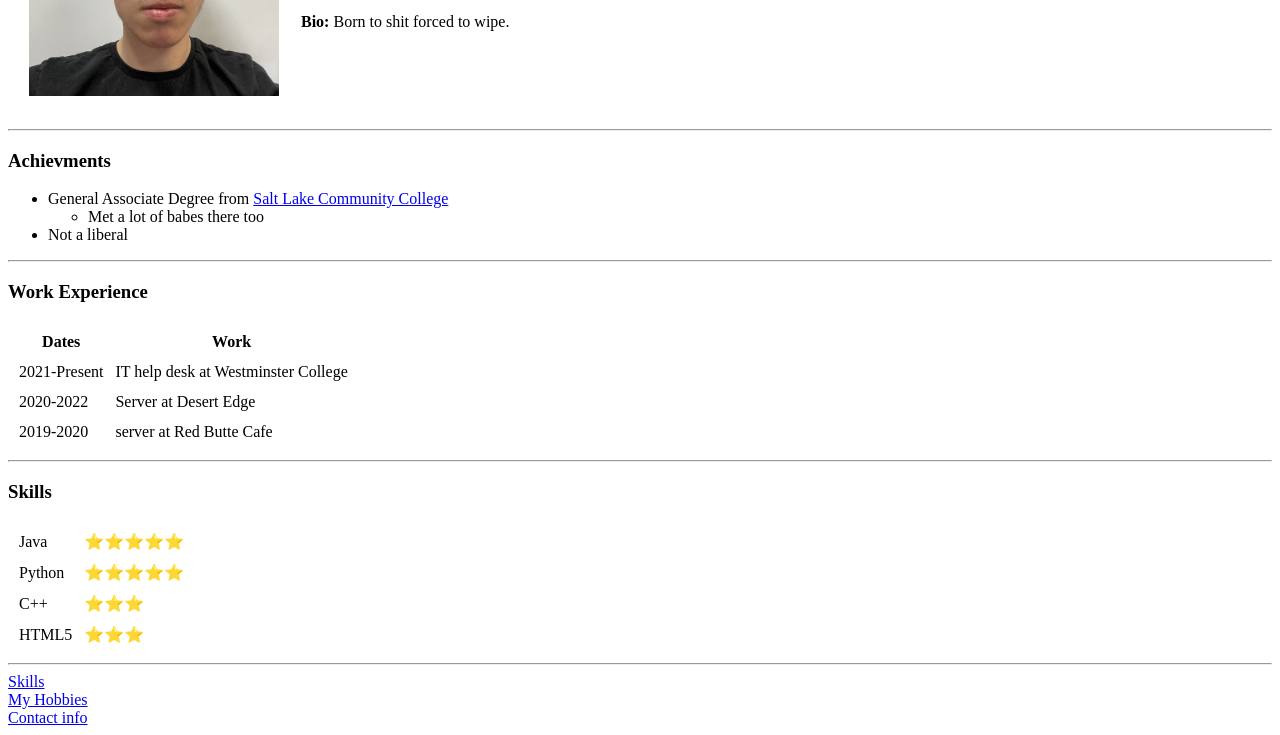
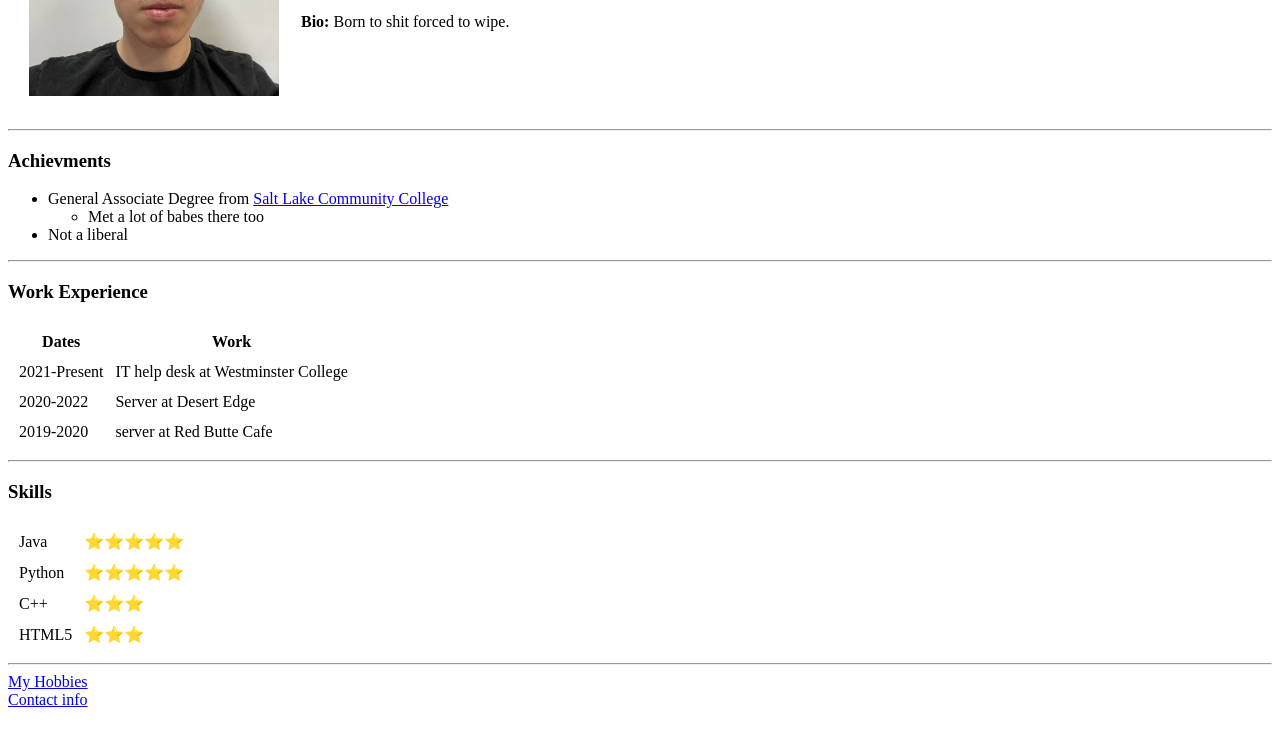
Before and after one commit to Nathan-Hutton/cv, a plain HTML site: page index.html in a window 1280 px wide. Shown: the part 183-918 px from the top of the page. Drawn offline with Linux system fonts and the light colour scheme.

Commit message:
Removed skills hyperlink since it doesn't exist

```diff
--- a/index.html
+++ b/index.html
@@ -74,7 +74,6 @@
     </tr>
   </table>
   <hr>
-  <a href="skills.html">Skills</a><br>
   <a href="hobbies.html">My Hobbies</a><br>
   <a href="contact.html">Contact info</a>
 
```
